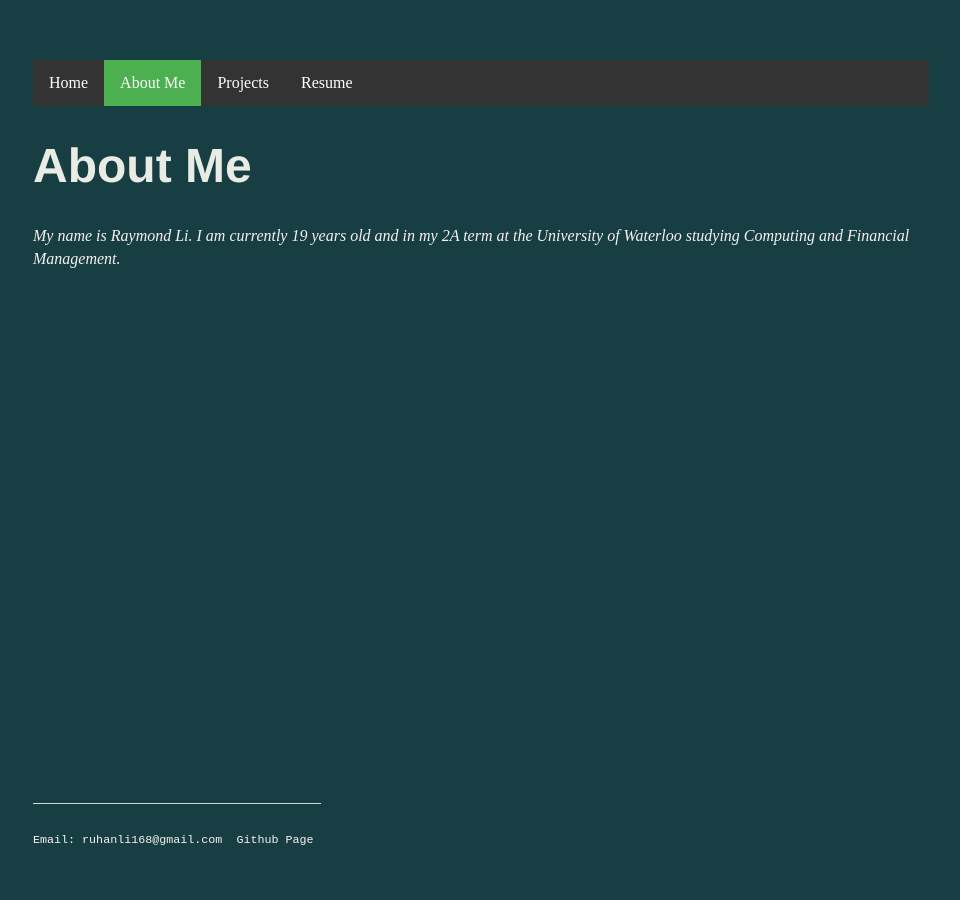
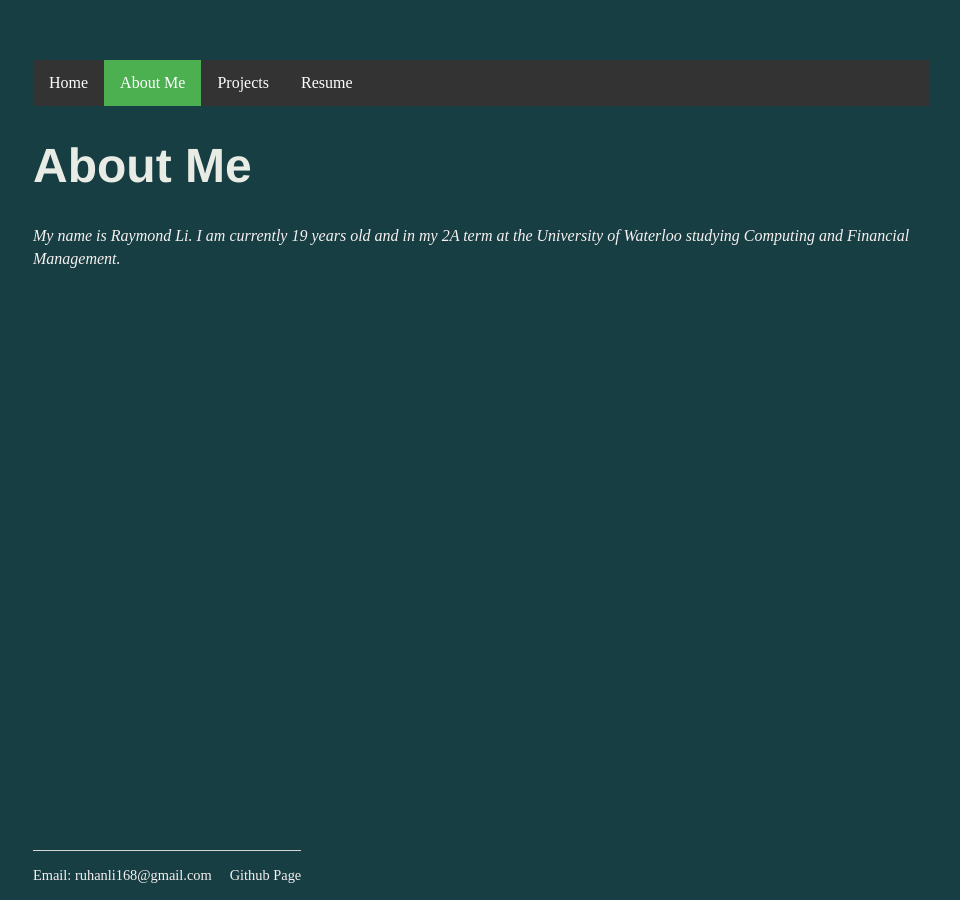
Before and after one commit to Raymoondo/RuhanLi.github.io-1, a Jekyll site: the page about/index.html, which Jekyll copies as it is, in a window 1280 px wide. Shown: the whole page, without its empty margins (159-1119 px from the left). Built offline with Jekyll 4.4.1, drawn with Linux system fonts in a browser that asks for light colours.

Commit message:
Update index.html

```diff
--- a/about/index.html
+++ b/about/index.html
@@ -20,10 +20,8 @@
 		<p id="aboutme"> My name is Raymond Li. I am currently 19 years old
 		and in my 2A term at the University of Waterloo studying Computing and Financial Management.</p>
 		<footer>
-			<pre>
-        		<p>Email: ruhanli168@gmail.com &nbsp;<a href="https://github.com/RuhanLi">Github Page</a>
+        		<p>Email: ruhanli168@gmail.com &nbsp; &nbsp; <a href="https://github.com/RuhanLi">Github Page</a>
         		</p>
-        		</pre>
 		</footer>
 	</body>
 </html>
```
